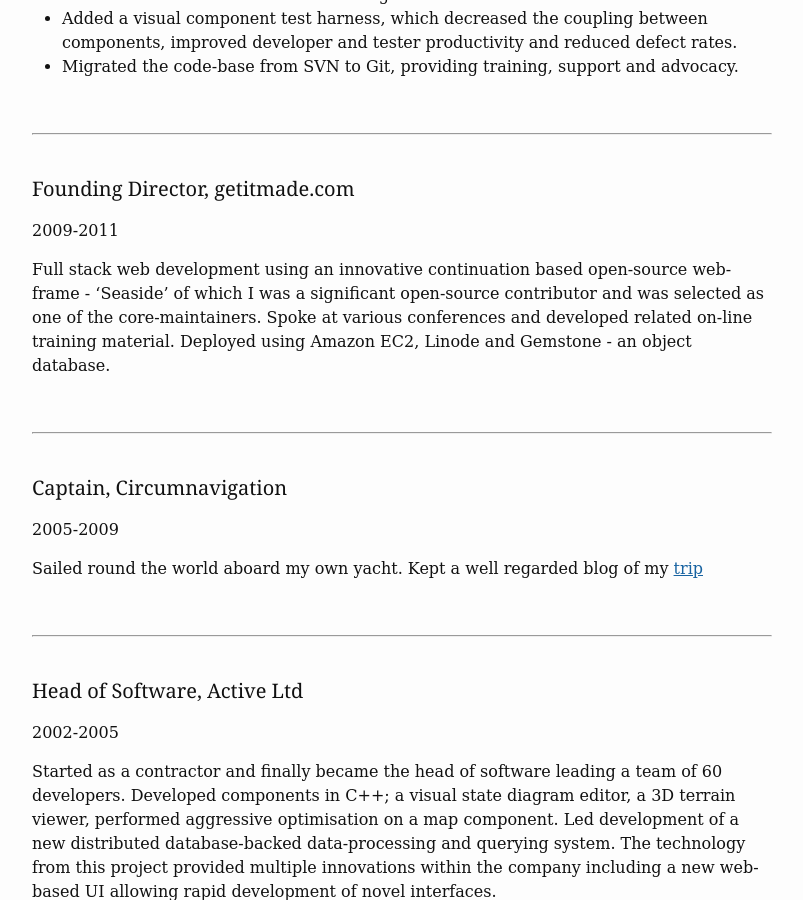
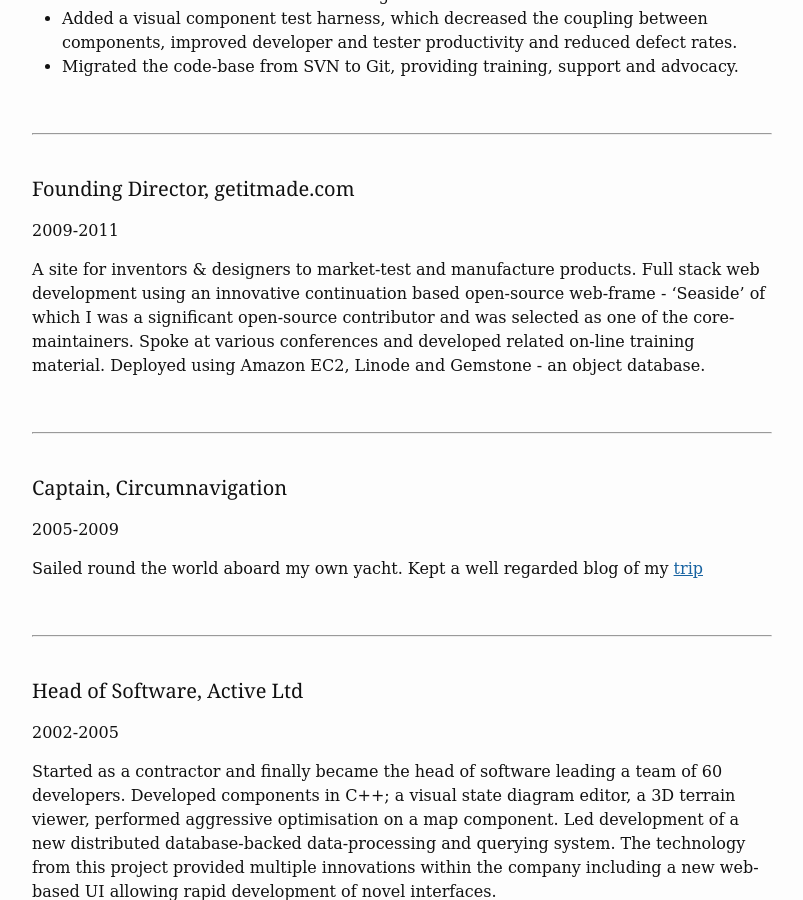
Before and after one commit to NickAger/nickager.github.io, a Jekyll site: the page built from x2-cv.md, in a window 1280 px wide and 900 px high, scrolled down 1392 px. Shown: the whole window, without its empty margins (238-1041 px from the left). Built offline with Jekyll 4.4.1, drawn with Linux system fonts in a browser that asks for light colours; some web fonts are replaced.

Commit message:
updated CV

```diff
--- a/x2-cv.md
+++ b/x2-cv.md
@@ -64,7 +64,7 @@ Contracting as a senior developer and “Technical Design Authority” iOS/Objec
 #### Founding Director, getitmade.com
 2009-2011
 
-Full stack web development using an innovative continuation based open-source web-frame - ‘Seaside’ of which I was a significant open-source contributor and was selected as one of the core-maintainers. Spoke at various conferences and developed related on-line training material. Deployed using Amazon EC2, Linode and Gemstone - an object database.
+A site for inventors & designers to market-test and manufacture products. Full stack web development using an innovative continuation based open-source web-frame - ‘Seaside’ of which I was a significant open-source contributor and was selected as one of the core-maintainers. Spoke at various conferences and developed related on-line training material. Deployed using Amazon EC2, Linode and Gemstone - an object database.
 
 <br />
 
```
Also changed, not shown: 1 other file.
